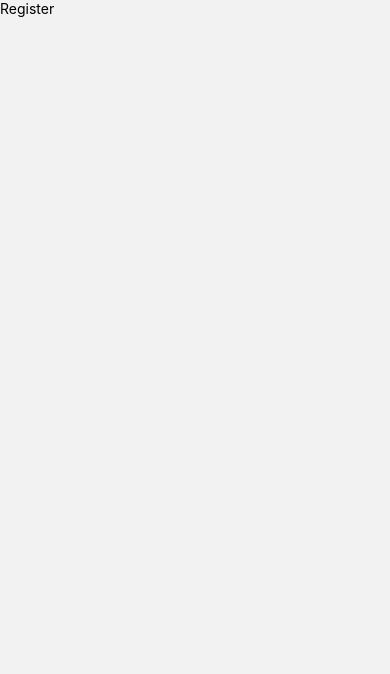
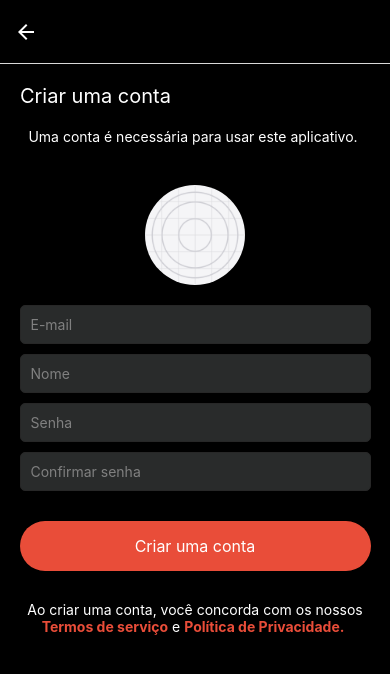
Before and after one commit to LeonardoASC/GymBros, a React Native app: screen /Register in a window 390 px wide. Shown: the top 674 px of the page. Built offline with nearby package versions, Linux system fonts and the light colour scheme.

Commit message:
tela de registro quase pronta

```diff
--- a/app.json
+++ b/app.json
@@ -25,6 +25,12 @@
     },
     "plugins": [
       [
+        "expo-image-picker",
+        {
+          "photosPermission": "The app accesses your photos to let you share them with your friends."
+        }
+      ],
+      [
         "expo-font",
         {
           "fonts": [
--- a/package.json
+++ b/package.json
@@ -20,7 +20,8 @@
     "react-native-gesture-handler": "~2.16.1",
     "react-native-safe-area-context": "4.10.5",
     "react-native-screens": "3.31.1",
-    "expo-splash-screen": "~0.27.6"
+    "expo-splash-screen": "~0.27.6",
+    "expo-image-picker": "~15.0.7"
   },
   "devDependencies": {
     "@babel/core": "^7.20.0",
--- a/src/routes/public.tsx
+++ b/src/routes/public.tsx
@@ -12,12 +12,18 @@ export function Public() {
         <Stack.Navigator
             initialRouteName="Presentation"
             screenOptions={{
-                headerShown: false,
+                headerShown: true,
+                // headerTransparent: true,
+                headerTitle: '',
+                headerTintColor: '#ffffff',
+                headerStyle: {
+                    backgroundColor: '#000',
+                },
             }}
         >
             <Stack.Screen name="Presentation" component={Presentation} />
+            <Stack.Screen name="Register" component={Register} />
             <Stack.Screen name="Login" component={Login} />
-            <Stack.Screen name="Register" component={Register} />
         </Stack.Navigator>
     );
 }
--- a/src/screens/public/login/index.tsx
+++ b/src/screens/public/login/index.tsx
@@ -1,9 +1,99 @@
-import { Text, View } from "react-native";
+import { Text, View, StyleSheet, SafeAreaView, Image, TouchableOpacity, Platform } from "react-native";
+import logoGymBros from "../../../../assets/logo22.png";
+import { StackNavigationProp } from '@react-navigation/stack';
 
-export function Login() {
+type RootStackParamList = {
+    Register: undefined;
+    Login: undefined;
+};
+
+type PresentationScreenNavigationProp = StackNavigationProp<RootStackParamList, 'Login'>;
+
+interface Props {
+    navigation: PresentationScreenNavigationProp;
+}
+
+export function Login({ navigation }: Props) {
     return (
-        <View>
-            <Text>Login</Text>
-        </View>
+        <SafeAreaView style={styles.container}>
+            <View style={styles.logoContainer}>
+                <Image source={logoGymBros} style={styles.logo} />
+                <Text style={styles.title}>Criar uma conta </Text>
+            </View>
+
+            <View style={styles.actionContainer}>
+                <TouchableOpacity style={styles.createAccountButton}
+                    onPress={() => navigation.navigate('Register')}
+                >
+                    <Text style={styles.createAccountText}>Criar uma conta</Text>
+                </TouchableOpacity>
+                <TouchableOpacity style={styles.loginButton}
+                    onPress={() => navigation.navigate('Login')}
+                >
+                    <Text style={styles.loginText}>Já tem uma conta? <Text style={styles.loginLink}>Fazer login.</Text></Text>
+                </TouchableOpacity>
+            </View>
+        </SafeAreaView>
     );
 }
+    const styles = StyleSheet.create({
+    container: {
+        flex: 1,
+        backgroundColor: '#000',
+        justifyContent: 'space-between',
+        alignItems: 'center',
+        paddingVertical: 50,
+    },
+    logoContainer: {
+        flex: 1,
+        justifyContent: 'center',
+        alignItems: 'center',
+    },
+    logo: {
+        width: 200,
+        height: 200,
+        resizeMode: 'contain',
+    },
+    title: {
+        fontSize: 24,
+        color: '#fff',
+        marginTop: 20,
+        fontFamily: Platform.select({ ios: 'MontserratRegular', android: 'MontserratRegular' } as any),
+
+    },
+    appName: {
+        fontWeight: 'bold',
+        color: '#fff',
+        fontFamily: Platform.select({ ios: 'MontserratBold', android: 'MontserratBold' } as any),
+    },
+    actionContainer: {
+        width: '90%',
+    },
+    createAccountButton: {
+        backgroundColor: '#E94D39',
+        paddingVertical: 15,
+        borderRadius: 25,
+        alignItems: 'center',
+        marginBottom: 10,
+    },
+    createAccountText: {
+        color: '#fff',
+        fontSize: 16,
+        fontWeight: 'bold',
+    },
+    loginButton: {
+        alignItems: 'center',
+    },
+    loginText: {
+        color: '#fff',
+        fontSize: 14,
+        alignSelf: 'flex-start',
+        fontFamily: Platform.select({ ios: 'MontserratRegular', android: 'MontserratRegular' } as any),
+    },
+    loginLink: {
+        color: '#E94D39',
+        fontWeight: 'bold',
+        fontSize: 14,
+        alignSelf: 'flex-start',
+    },
+});
--- a/src/screens/public/presentation/index.tsx
+++ b/src/screens/public/presentation/index.tsx
@@ -2,8 +2,8 @@ import { Text, View, StyleSheet, SafeAreaView, Image, TouchableOpacity, Platform
 import logoGymBros from "../../../../assets/logo22.png";
 import { StackNavigationProp } from '@react-navigation/stack';
 
-
 type RootStackParamList = {
+    Register: undefined;
     Login: undefined;
 };
 
@@ -17,15 +17,19 @@ export function Presentation({ navigation }: Props) {
     return (
         <SafeAreaView style={styles.container}>
             <View style={styles.logoContainer}>
-                <Image source={logoGymBros} style={styles.logo}/>
+                <Image source={logoGymBros} style={styles.logo} />
                 <Text style={styles.title}>Bem-vindo ao <Text style={styles.appName}>GymBros</Text></Text>
             </View>
 
             <View style={styles.actionContainer}>
-                <TouchableOpacity style={styles.createAccountButton}>
+                <TouchableOpacity style={styles.createAccountButton}
+                    onPress={() => navigation.navigate('Register')}
+                >
                     <Text style={styles.createAccountText}>Criar uma conta</Text>
                 </TouchableOpacity>
-                <TouchableOpacity style={styles.loginButton}>
+                <TouchableOpacity style={styles.loginButton}
+                    onPress={() => navigation.navigate('Login')}
+                >
                     <Text style={styles.loginText}>Já tem uma conta? <Text style={styles.loginLink}>Fazer login.</Text></Text>
                 </TouchableOpacity>
             </View>
--- a/src/screens/public/register/index.tsx
+++ b/src/screens/public/register/index.tsx
@@ -1,9 +1,133 @@
-import { Text, View } from "react-native";
+import { useState } from "react";
+import { Text, View, StyleSheet, SafeAreaView, Image, TouchableOpacity, Platform, TextInput } from "react-native";
+import logoGymBros from "../../../../assets/logo22.png";
+import person from "../../../../assets/icon.png";
+import * as ImagePicker from 'expo-image-picker';
 
-export function Register() {
+import { StackNavigationProp } from '@react-navigation/stack';
+// import { TextInput } from "react-native-gesture-handler";
+
+type RootStackParamList = {
+    Register: undefined;
+    Login: undefined;
+};
+
+type PresentationScreenNavigationProp = StackNavigationProp<RootStackParamList, 'Login'>;
+
+interface Props {
+    navigation: PresentationScreenNavigationProp;
+}
+
+export function Register({ navigation }: Props) {
+    const [image, setImage] = useState<string | null>(null);
+
+    const pickImage = async () => {
+        let result = await ImagePicker.launchImageLibraryAsync({
+          mediaTypes: ImagePicker.MediaTypeOptions.All,
+          allowsEditing: true,
+          aspect: [4, 3],
+          quality: 1,
+        });
+
+        // console.log(result);
+
+        if (!result.canceled) {
+          setImage(result.assets[0].uri);
+        }
+      };
     return (
-        <View>
-            <Text>Register</Text>
-        </View>
+        <SafeAreaView style={styles.container}>
+            <View style={styles.logoContainer}>
+                <Text style={styles.title}>Criar uma conta </Text>
+                <Text style={styles.subtitle}>Uma conta é necessária para usar este aplicativo. </Text>
+            </View>
+
+            <View style={styles.registerContainer}>
+                <TouchableOpacity style={styles.registerPhotoButton} onPress={pickImage}>
+                    {/* <Image source={person} style={styles.personLogo} /> */}
+                    {image ? <Image source={{ uri: image }} style={styles.personLogo} /> : <Image source={person} style={styles.personLogo} />}
+                </TouchableOpacity>
+
+                <TextInput placeholder="E-mail" placeholderTextColor={'gray'} style={styles.registerInput} />
+                <TextInput placeholder="Nome" placeholderTextColor={'gray'} style={styles.registerInput} />
+                <TextInput placeholder="Senha" placeholderTextColor={'gray'} style={styles.registerInput} />
+                <TextInput placeholder="Confirmar senha" placeholderTextColor={'gray'} style={styles.registerInput} />
+
+                <TouchableOpacity style={styles.createAccountButton} onPress={() => navigation.navigate('Register')}>
+                    <Text style={styles.createAccountText}>Criar uma conta</Text>
+                </TouchableOpacity>
+                {/* frase de termo de uso */}
+                <Text style={styles.subtitle}>Ao criar uma conta, você concorda com os nossos <Text style={styles.termPolicy}>Termos de serviço</Text> e <Text style={styles.termPolicy}>Política de Privacidade.</Text> </Text>
+            </View>
+        </SafeAreaView>
     );
 }
+const styles = StyleSheet.create({
+    container: {
+        flex: 1,
+        backgroundColor: '#000',
+        justifyContent: 'space-between',
+        alignItems: 'center',
+    },
+    logoContainer: {
+        width: '100%',
+        paddingHorizontal: 20,
+        // backgroundColor: '#292b2b',
+    },
+    title: {
+        fontSize: 20,
+        color: '#fff',
+        marginTop: 20,
+        fontFamily: Platform.select({ ios: 'MontserratBold', android: 'MontserratBold' } as any),
+    },
+    subtitle: {
+        fontSize: 14,
+        textAlign: 'center',
+        color: '#fff',
+        marginTop: 20,
+        fontFamily: Platform.select({ ios: 'MontserratRegular', android: 'MontserratRegular' } as any),
+    },
+    registerContainer: {
+        flex: 1,
+        width: '90%',
+        marginTop: 40,
+    },
+    createAccountButton: {
+        backgroundColor: '#E94D39',
+        paddingVertical: 15,
+        borderRadius: 25,
+        alignItems: 'center',
+        marginBottom: 10,
+        marginTop: 20,
+    },
+    createAccountText: {
+        color: '#fff',
+        fontSize: 16,
+        // fontWeight: 'bold',
+        fontFamily: Platform.select({ ios: 'MontserratBold', android: 'MontserratBold' } as any),
+    },
+    registerInput: {
+        borderWidth: 1,
+        borderColor: '#272727',
+        padding: 10,
+        borderRadius: 5,
+        marginBottom: 10,
+        backgroundColor: '#292b2b',
+    },
+    registerPhotoButton: {
+        alignItems: 'center',
+        justifyContent: 'center',
+        marginBottom: 20,
+    },
+    personLogo: {
+        width: 100,
+        height: 100,
+        resizeMode: 'cover',
+        borderRadius: 200,
+    },
+    termPolicy: {
+        color: '#E94D39',
+        fontWeight: 'bold',
+        fontFamily: Platform.select({ ios: 'MontserratRegular', android: 'MontserratRegular' } as any),
+    },
+});
```
Also changed, not shown: 1 other file (tests, documents, lock files or other folders).
